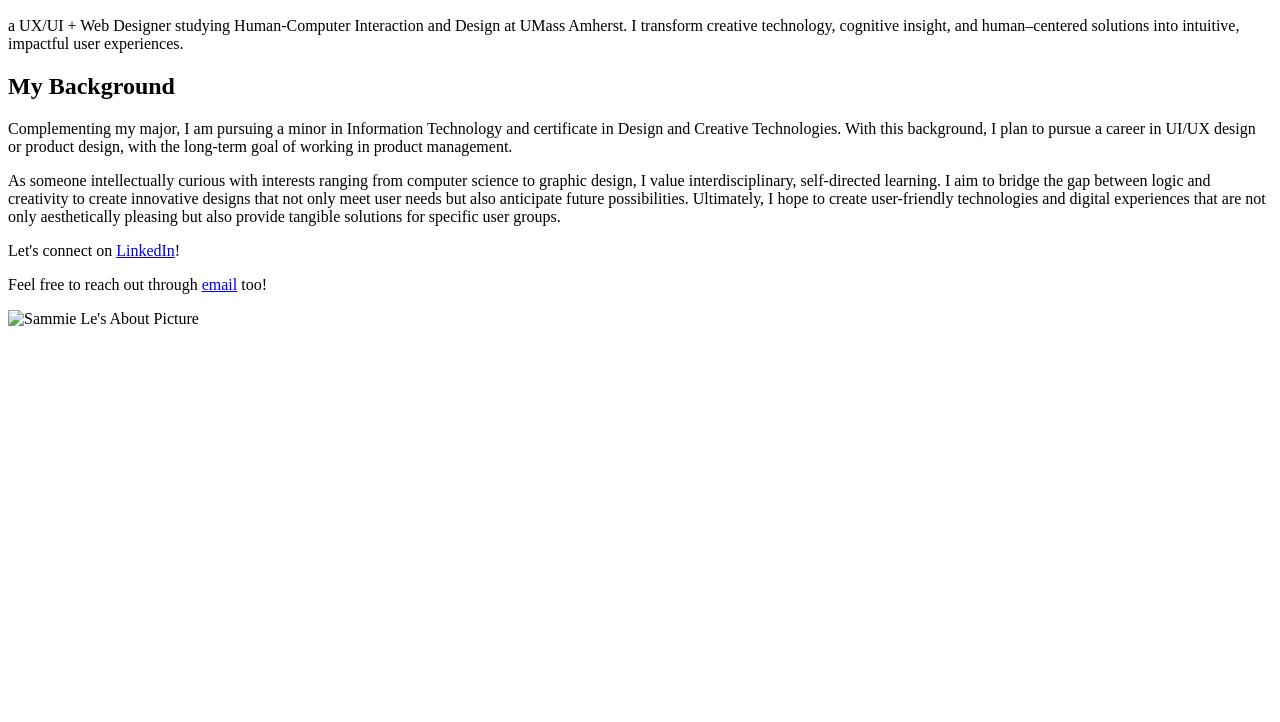
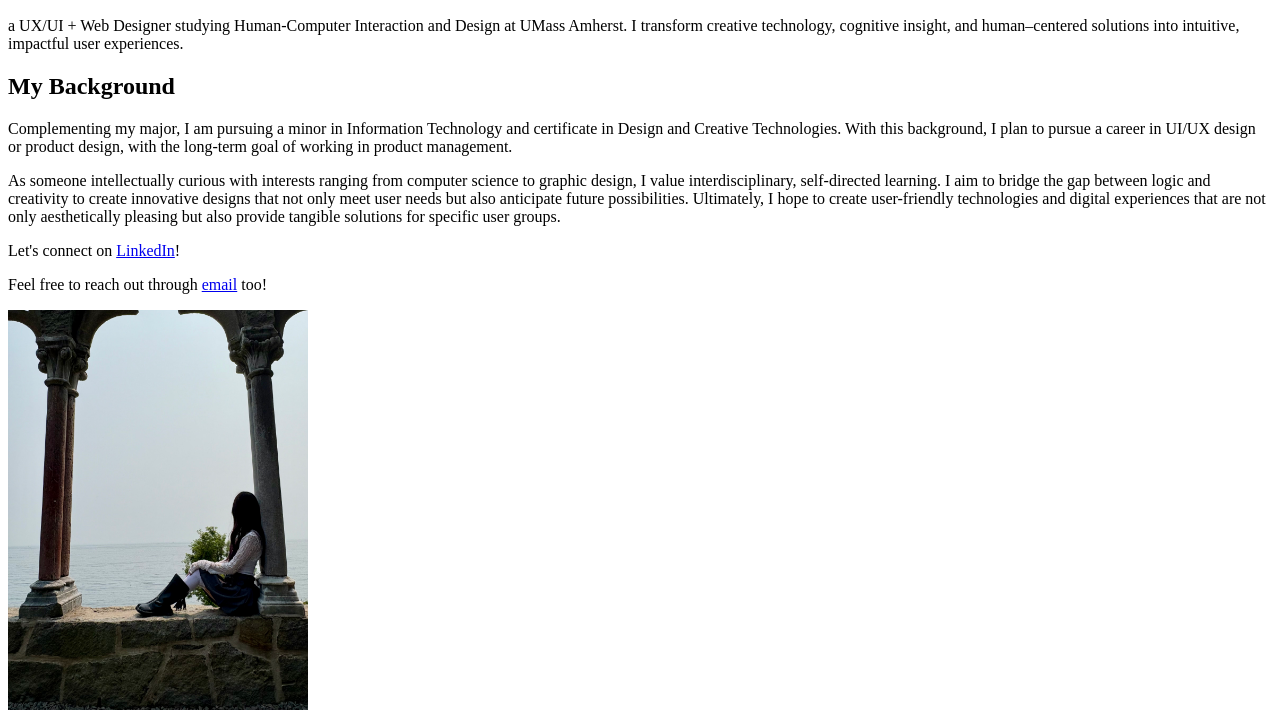
Before and after one commit to sammieele/exercise1Bio, a plain HTML site: page index.html in a window 1280 px wide. Shown: the part 110-832 px from the top of the page. Before the commit the page ends 800 px from the top, so only its background shows below. Drawn offline with Linux system fonts and the light colour scheme; the site is published under a folder, as on GitHub Pages, so addresses that start at the root find nothing.

Commit message:
Fix image source path in index.html
Updated image source path to use relative URL.

```diff
--- a/index.html
+++ b/index.html
@@ -16,7 +16,7 @@
         <p>Let's connect on <a href="https://www.linkedin.com/in/sammiele/">LinkedIn</a>!</p>
         <p>Feel free to reach out through <a href="mailto:samanthale@umass.edu">email</a> too!</p>
 
-        <img src="/images/le_samantha_bio_profile.jpg" alt="Sammie Le's About Picture" width="300">
+        <img src="./images/le_samantha_bio_profile.jpg" alt="Sammie Le's About Picture" width="300">
     </body>
 
 </html>
```
